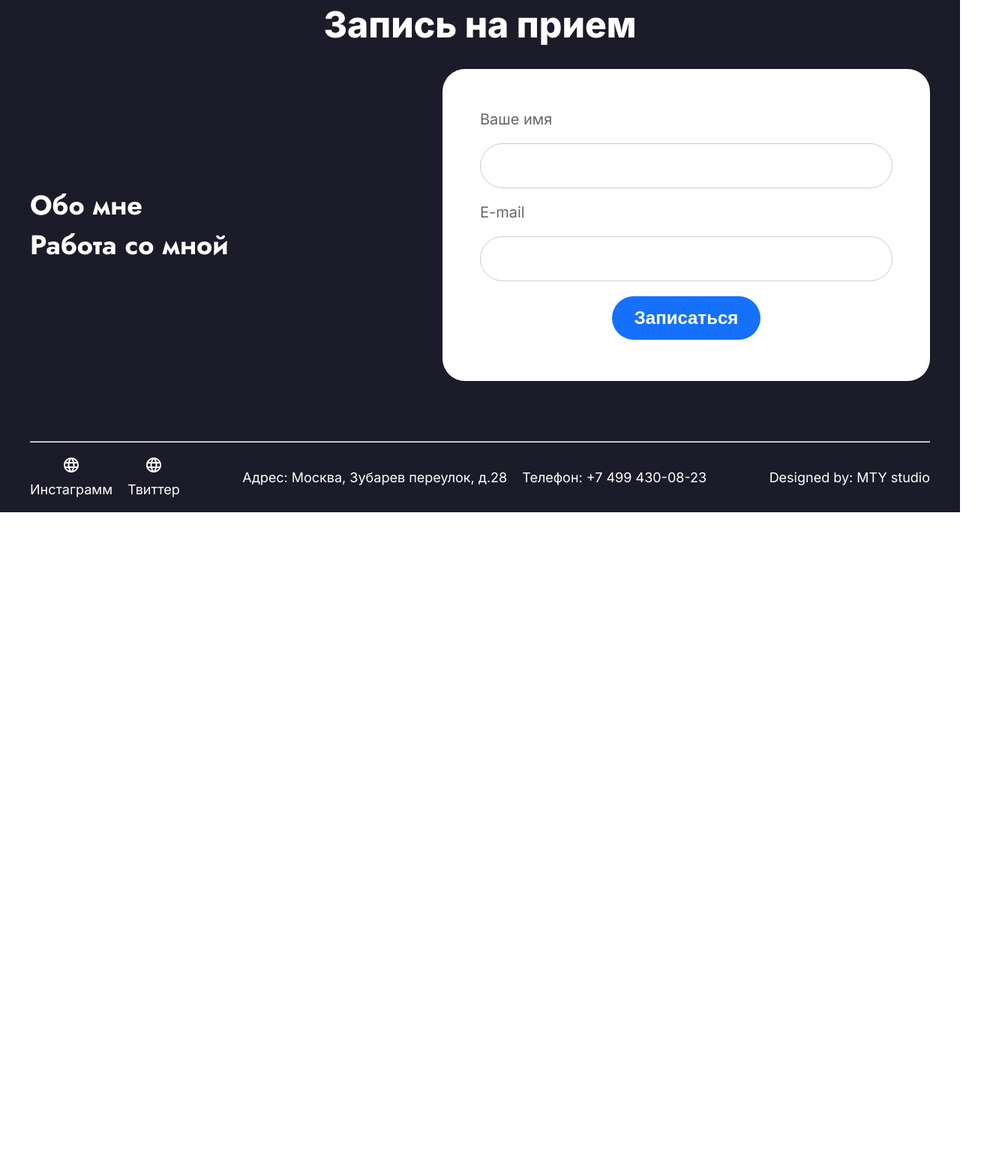
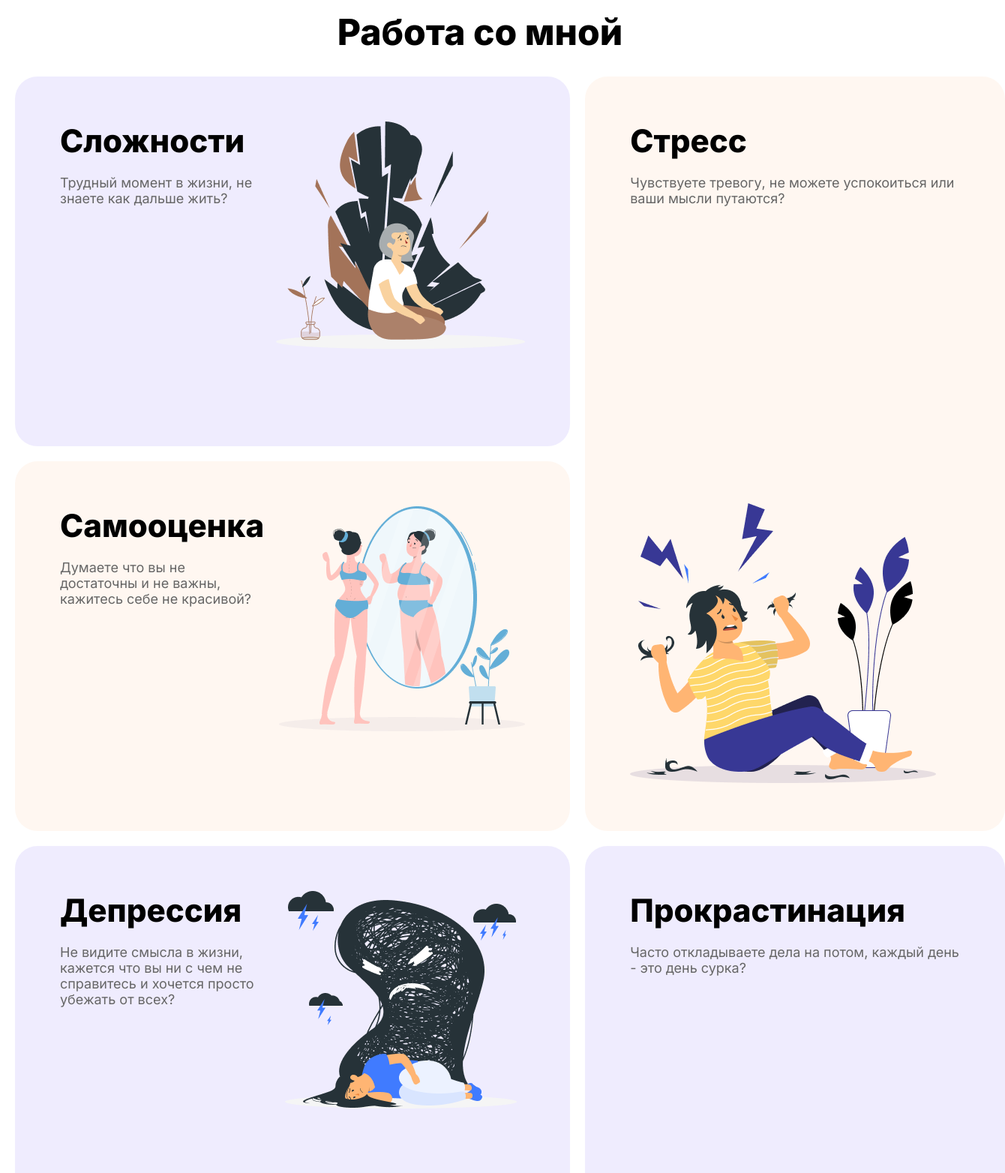
Before and after one commit to tariel11/mental-health, a plain HTML site: page index.html in a window 1280 px wide. Shown: the part 2262-3826 px from the top of the page at 75% size, 1340 px wide, since content can reach past the window. Before the commit the page ends 2945 px from the top, so only its background shows below. Drawn offline with Linux system fonts and the light colour scheme.

Commit message:
блок Работа со мной html + css

```diff
--- a/css/style.css
+++ b/css/style.css
@@ -140,8 +140,6 @@ h1{
 }
 
 
-
-
 /* ABOUT */
 
 .about {
@@ -212,13 +210,68 @@ h1{
 
 
 
+/* WORK */
+
+.work {
+    padding: 30px 0 60px 0;
+}
+
+.work__box {
+    display: grid;
+    gap: 20px;
+    grid-template-rows: repeat(5, 1fr) ;
+    grid-template-columns: 5fr 1fr;
+}
+
+.work__item {
+    display: flex;
+    gap: 20px;
+    padding: 60px;
+    border-radius: 30px;
+}
+
+.work__row {
+    justify-content: space-between;
+}
+.work__column {
+    flex-direction: column;
+    justify-content: space-between;
+}
+
+.work__item--1 {
+    background-color: #EFECFE;
+}
+.work__item--2 {
+    background-color: #FFF7F1;
+}
+.work__item--3 {
+    background-color: #EFECFE;
+}
+.work__item--4 {
+    background-color: #FFF7F1;
+    grid-row: 4 / 6;
+}
+.work__item--5 {
+    background-color: #FFF7F1;
+    grid-row: 1 / 3;
+    grid-column: 2 / -1;
+}
+.work__item--6 {
+    background-color: #EFECFE;
+    grid-row: 3 / 5;
+    grid-column: 2 / -1;
+}
+.work__item--7 {
+    background-color: #E4BFF5;
+    align-items: end;
+}
 
 
 /* FOOTER */
 
 footer {
     background: #1B1B29;
-    padding: 20px;
+    padding: 30px 0 60px 0;
 }
 
 footer h2 {
--- a/index.html
+++ b/index.html
@@ -74,18 +74,97 @@
 
                 <div class="about__bottom">
                     <h3>Доктор. Анастасия Филиппова</h3>
-                    <p class="about__deck"> - Психолог, который изучает нормальные и аномальные психические состояния, восприятие,
+                    <p class="about__deck"> - Психолог, который изучает нормальные и аномальные психические состояния,
+                        восприятие,
                         когнитивные, эмоциональные и социальные процессы и поведение, экспериментируя, наблюдая,
                         интерпретируя и записывая, как люди относятся друг к другу и к окружающей среде.
                     </p>
                     <p class="about__deck">
                         Анастасия Филиппова имеет медицинскую степень, а также продвинутую квалификацию в ординатуре и
                         специальность в области психиатрии.</p>
-                    <p > Они используют разговорную терапию, лекарства и другие методы лечения людей с психическими
+                    <p> Они используют разговорную терапию, лекарства и другие методы лечения людей с психическими
                         расстройствами, психологи имеют ученую степень, такую как PhD или PsyD.</p>
                 </div>
             </div>
         </div>
+    </section>
+
+    <section class="work">
+        <div class="container">
+            <div class="work__content">
+                <h2>Работа со мной</h2>
+                <div class="work__box">
+                    <div class="work__row work__item work__item--1">
+                        <div class="work__text">
+                            <h3>Сложности</h3>
+                            <p>Трудный момент в жизни, не знаете как дальше жить?</p>
+                        </div>
+                        <div class="work__bg">
+                            <img src="./img/work/difficulties.png" alt="difficulties">
+                        </div>
+                    </div>
+                    <div class="work__row work__item work__item--2">
+                        <div class="work__text">
+                            <h3>Самооценка</h3>
+                            <p>Думаете что вы не достаточны и не важны, кажитесь себе не красивой?</p>
+                        </div>
+                        <div class="work__bg">
+                            <img src="./img/work/self__assessment .png" alt="difficulties">
+                        </div>
+                    </div>
+                    <div class="work__row work__item work__item--3">
+                        <div class="work__text">
+                            <h3>Депрессия</h3>
+                            <p>Не видите смысла в жизни, кажется что вы ни с чем не справитесь и хочется просто убежать
+                                от всех?</p>
+                        </div>
+                        <div class="work__bg">
+                            <img src="./img/work/depressoin.png" alt="difficulties">
+                        </div>
+                    </div>
+                    <div class="work__column work__item work__item--4">
+                        <div class="work__text">
+                            <h3>Чужое мнение</h3>
+                            <p>Зависимы от чужого мнения, боитесь, что разочаруете людей и из-за этого они от вас
+                                отвернутся?</p>
+                        </div>
+                        <div class="work__bg">
+                            <img src="./img/work/opnion.png" alt="difficulties">
+                        </div>
+                    </div>
+                    <div class="work__column work__item work__item--5">
+                        <div class="work__text">
+                            <h3>Стресс</h3>
+                            <p>Чувствуете тревогу, не можете успокоиться или ваши мысли путаются?</p>
+                        </div>
+                        <div class="work__bg">
+                            <img src="./img/work/stress.png" alt="difficulties">
+                        </div>
+                    </div>
+                    <div class="work__column work__item work__item--6">
+                        <div class="work__text">
+                            <h3>Прокрастинация</h3>
+                            <p>Часто откладываете дела на потом, каждый день - это день сурка?</p>
+                        </div>
+                        <div class="work__bg">
+                            <img src="./img/work/procrastination.png" alt="difficulties">
+                        </div>
+                    </div>
+                    <div class="work__column work__item work__item--7">
+                        <div class="work__text">
+                            <h3>Если эти признаки про вас, то обращайтесь!</h3>
+                        </div>
+                        <a href="#" class="appeal">
+                            <p>Записаться на прием</button>
+                                <div>
+                                    <img src="./img/icons/appeal.png" alt="Записаться на прием">
+                                </div>
+                        </a>
+                    </div>
+                </div>
+            </div>
+        </div>
+
     </section>
 
     <footer>
```
Also changed, not shown: img/work/depressoin.png (added), 2 other files.
